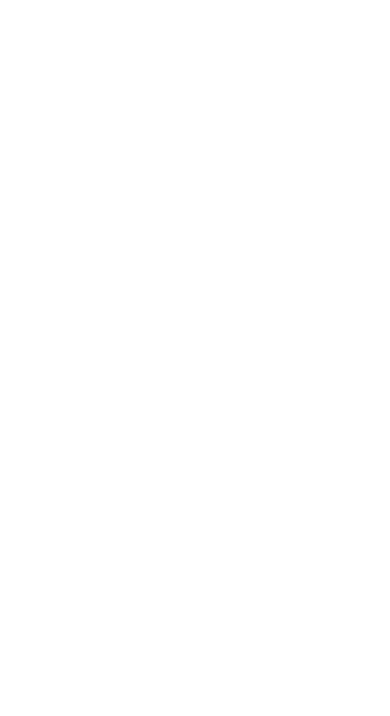
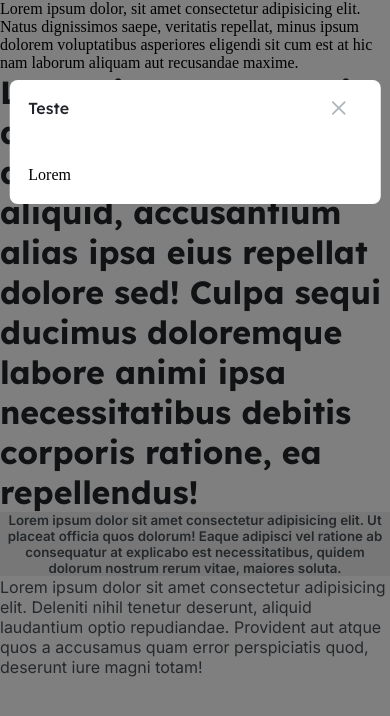
Before and after one commit to Motors-Shop-FullStack/motors-shop-front-end, a React (Vite) app: page / in a window 390 px wide. Shown: the top 716 px of the page. Built offline with nearby package versions, Linux system fonts and the light colour scheme.

Commit message:
fix: media query

```diff
--- a/src/App.tsx
+++ b/src/App.tsx
@@ -1,9 +1,37 @@
+import { Modal } from "./components/Modal";
 import GlobalStyles from "./styles/global";
 
 function App() {
   return (
     <>
       <GlobalStyles />
+      <header>
+        Lorem ipsum dolor, sit amet consectetur adipisicing elit. Natus
+        dignissimos saepe, veritatis repellat, minus ipsum dolorem voluptatibus
+        asperiores eligendi sit cum est at hic nam laborum aliquam aut
+        recusandae maxime.
+      </header>
+      <div>
+        <h1>
+          Lorem ipsum dolor, sit amet consectetur adipisicing elit. Quae
+          aliquid, accusantium alias ipsa eius repellat dolore sed! Culpa sequi
+          ducimus doloremque labore animi ipsa necessitatibus debitis corporis
+          ratione, ea repellendus!
+        </h1>
+        <button>
+          Lorem ipsum dolor sit amet consectetur adipisicing elit. Ut placeat
+          officia quos dolorum! Eaque adipisci vel ratione ab consequatur at
+          explicabo est necessitatibus, quidem dolorum nostrum rerum vitae,
+          maiores soluta.
+        </button>
+        <p>
+          Lorem ipsum dolor sit amet consectetur adipisicing elit. Deleniti
+          nihil tenetur deserunt, aliquid laudantium optio repudiandae.
+          Provident aut atque quos a accusamus quam error perspiciatis quod,
+          deserunt iure magni totam!
+        </p>
+      </div>
+      <Modal title="Teste" children="Lorem" />
     </>
   );
 }
--- a/src/components/Modal/styles.ts
+++ b/src/components/Modal/styles.ts
@@ -10,13 +10,19 @@ export const Container = styled.main`
 `;
 
 export const ModalWrapper = styled.div`
-  width: 520px;
+  width: 95%;
+  max-width: 347px;
   background-color: var(--whiteFixed);
-  margin: 90px 0;
+  margin: 95px 0;
   position: absolute;
   left: 50%;
   transform: translate(-50%, 0);
   border-radius: 8px;
+
+  @media (min-width: 348px) {
+    max-width: 520px;
+    margin: 80px 0;
+  }
 `;
 
 export const HeaderModal = styled.div`
```
